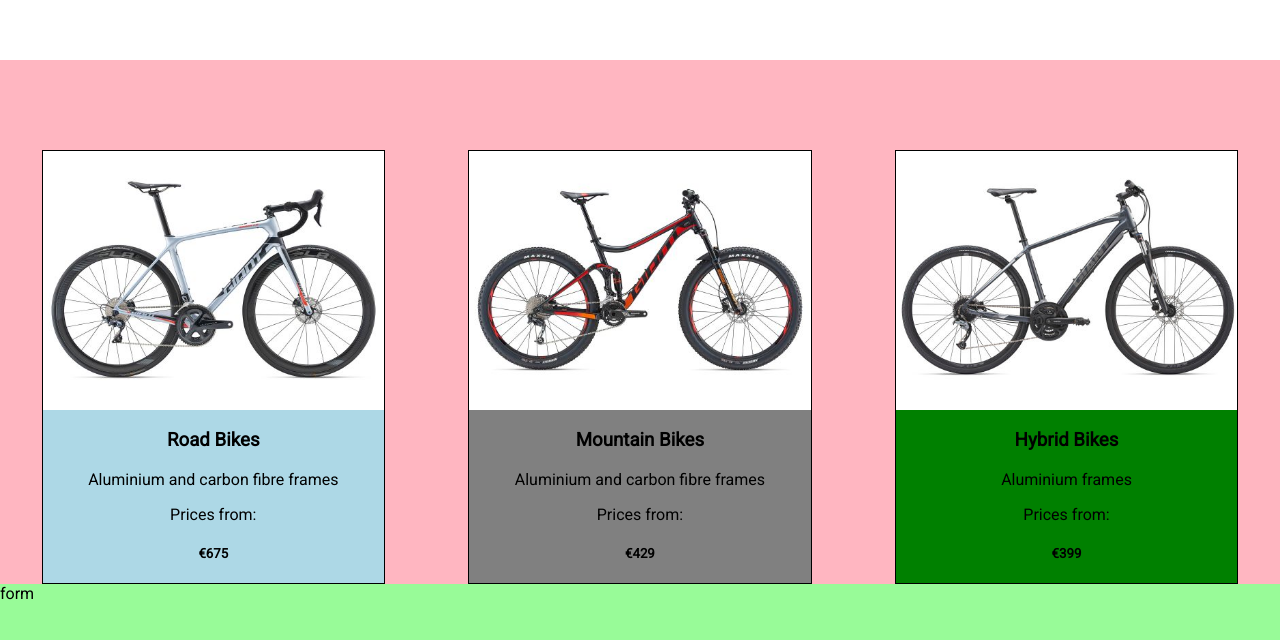
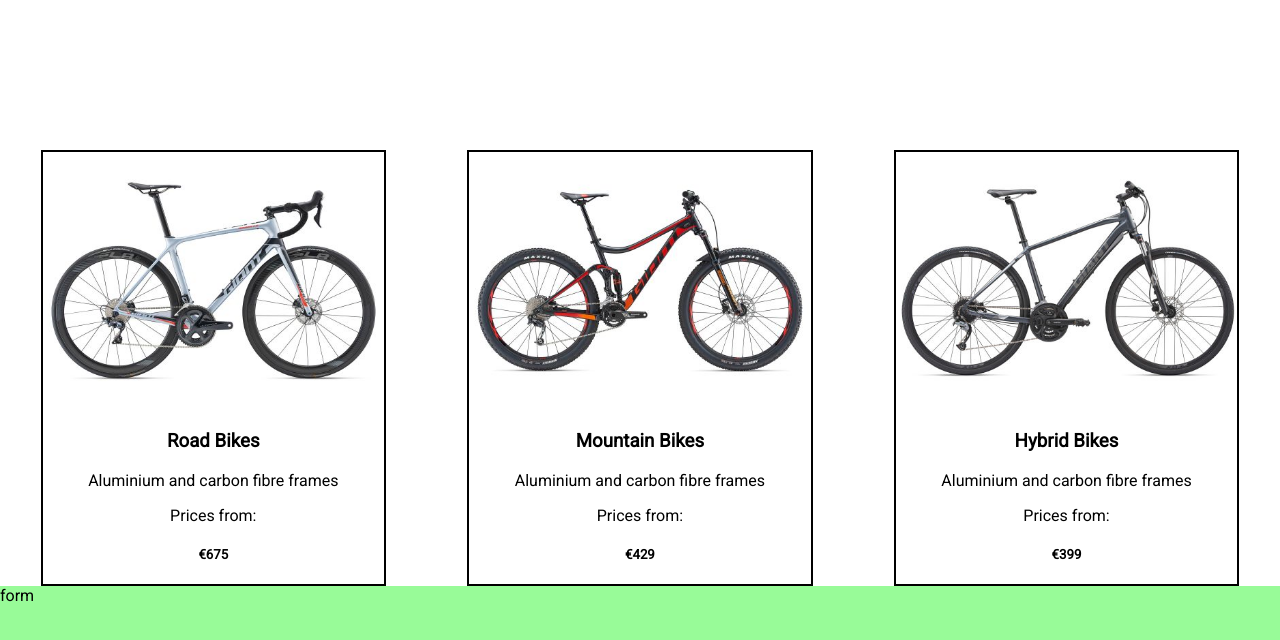
Before and after one commit to johnno8/product-page, a plain HTML site: page index.html in a window 1280 px wide. Shown: the part 1510-2150 px from the top of the page. Drawn offline with Linux system fonts and the light colour scheme.

Commit message:
Styled price cards

```diff
--- a/index.css
+++ b/index.css
@@ -111,7 +111,7 @@ a:active{
 }
 
 .price {
-  background:LightPink;
+  /*background:LightPink;*/
   padding-top: 50px; /*shifts the div down to clear the navbar*/
 }
 
@@ -120,10 +120,11 @@ a:active{
 }
 
 .price-card {
-  width: 80%;
+  /*width: 80%;*/
+  width: 95%;
   margin-left: auto;
   margin-right: auto;
-  border: 1px solid black;
+  border: 2px solid black;
   text-align: center;
 }
 
@@ -139,17 +140,17 @@ a:active{
 }
 
 #price1 {
-  background-color: lightblue;
+  /*background-color: lightblue;*/
   margin-top: 5vh;
 }
 
 #price2 {
-  background-color: grey;
+  /*background-color: grey;*/
   margin-top: 5vh;
 }
 
 #price3 {
-  background-color: green;
+  /*background-color: green;*/
   margin-top: 5vh;
 }
 
@@ -194,9 +195,14 @@ a:active{
     margin-left: auto;
     margin-right: auto;
   }
+
+  .price-card {
+    /*border: 2px solid black;*/
+    width: 80%;
+  }
 }
 
-@media (min-width: 768px) {
+@media (min-width: 769px) {
   nav {
     margin-right: 20px;
     font-size: 16px;
--- a/index.html
+++ b/index.html
@@ -55,7 +55,7 @@
           <div class="price-card" id="price3">
             <img src="./images/hybrid-bike.jpg" class="price-img">
             <h3>Hybrid Bikes</h3>
-            <p>Aluminium frames</p>
+            <p>Aluminium and carbon fibre frames</p>
             <p>Prices from:</p>
             <h5>€399</h5>
           </div>
```
